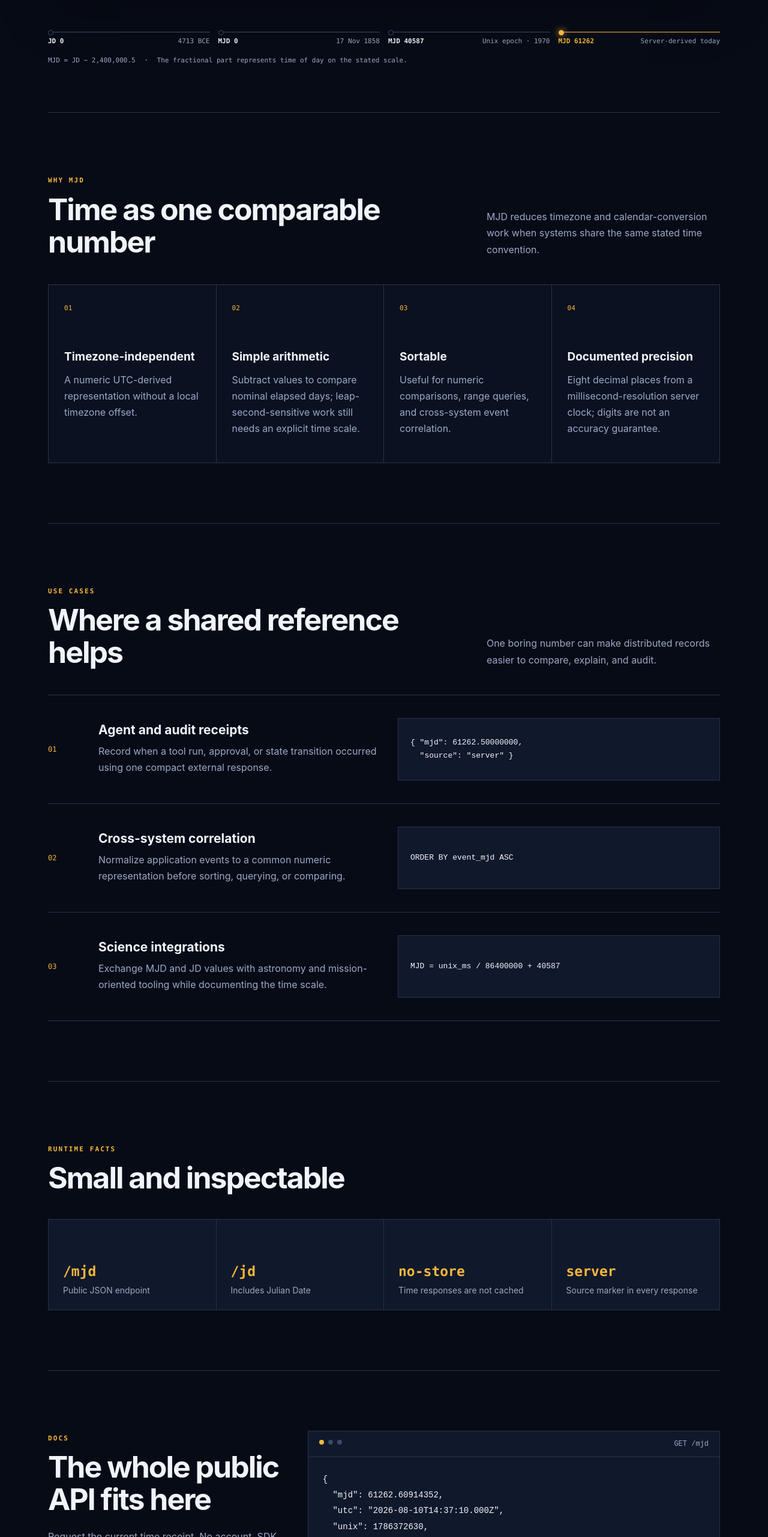
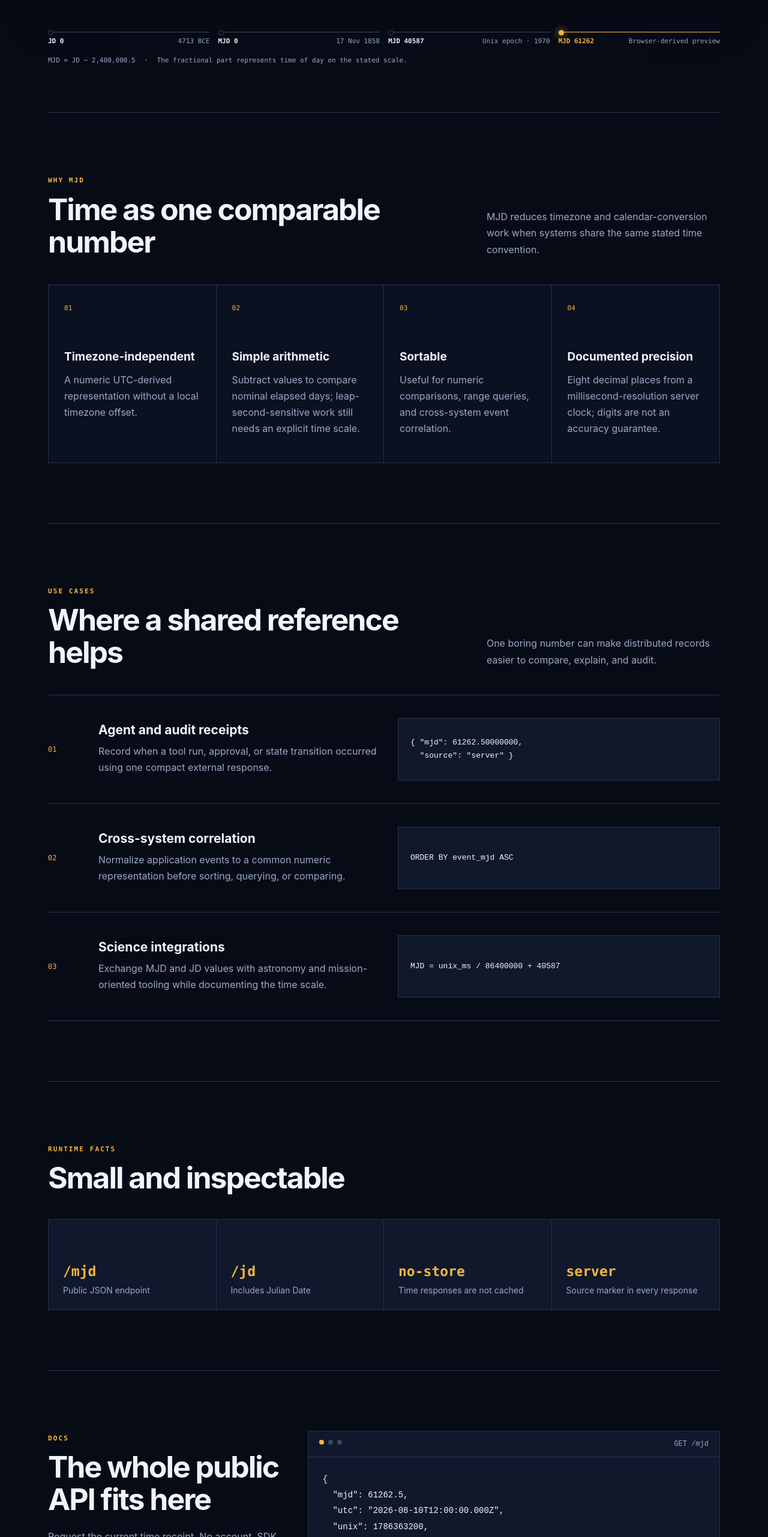
Before and after one commit to tadbitrusty/spydergoat, a React (Vite) app: page / in a window 1280 px wide. Shown: the part 858-3420 px from the top of the page at 60% size. Built offline with nearby package versions, Linux system fonts and the light colour scheme.

Commit message:
[verified] keep browser preview claims truthful

```diff
--- a/src/web/App.tsx
+++ b/src/web/App.tsx
@@ -15,6 +15,12 @@ type ClockState = {
 
 const MJD_UNIX_EPOCH = 40_587;
 const MS_PER_DAY = 86_400_000;
+const DOCUMENTED_RECEIPT: TimeReceipt = {
+  mjd: 61_262.5,
+  utc: '2026-08-10T12:00:00.000Z',
+  unix: 1_786_363_200,
+  source: 'server',
+};
 
 function localFallback(): TimeReceipt {
   const now = Date.now();
@@ -152,11 +158,12 @@ const whyCards = [
 export default function App() {
   const { display, status, loading, calibrate } = useTimeReceipt();
   const [copied, setCopied] = useState(false);
+  const documentedReceipt = display.source === 'server' ? display : DOCUMENTED_RECEIPT;
   const responseExample = JSON.stringify({
-    mjd: Number(display.mjd.toFixed(8)),
-    utc: display.utc,
-    unix: display.unix,
-    source: display.source,
+    mjd: Number(documentedReceipt.mjd.toFixed(8)),
+    utc: documentedReceipt.utc,
+    unix: documentedReceipt.unix,
+    source: documentedReceipt.source,
   }, null, 2);
 
   async function copyExample() {
@@ -214,7 +221,7 @@ export default function App() {
               <div className="epoch"><i /><strong>JD 0</strong><span>4713 BCE</span></div>
               <div className="epoch"><i /><strong>MJD 0</strong><span>17 Nov 1858</span></div>
               <div className="epoch"><i /><strong>MJD 40587</strong><span>Unix epoch · 1970</span></div>
-              <div className="epoch active"><i /><strong>MJD {Math.floor(display.mjd)}</strong><span>Server-derived today</span></div>
+              <div className="epoch active"><i /><strong>MJD {Math.floor(display.mjd)}</strong><span>{display.source === 'server' ? 'Server-derived today' : 'Browser-derived preview'}</span></div>
             </div>
             <figcaption>MJD = JD − 2,400,000.5 <span>·</span> The fractional part represents time of day on the stated scale.</figcaption>
           </figure>
```
Also changed, not shown: 2 other files (tests, documents, lock files or other folders).
